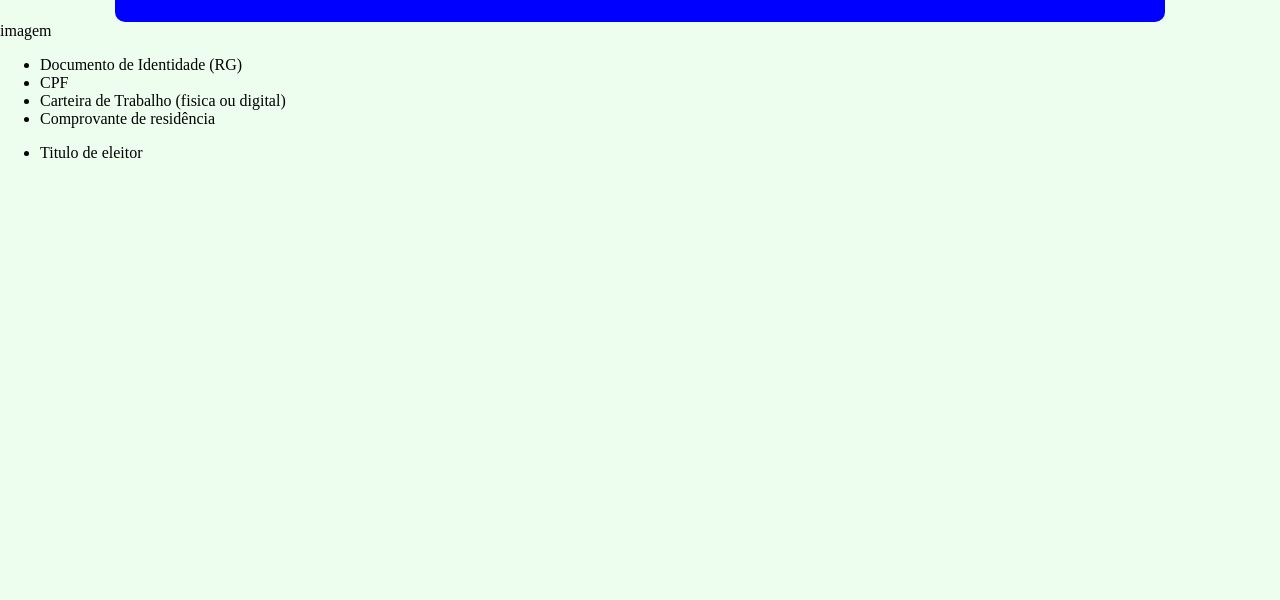
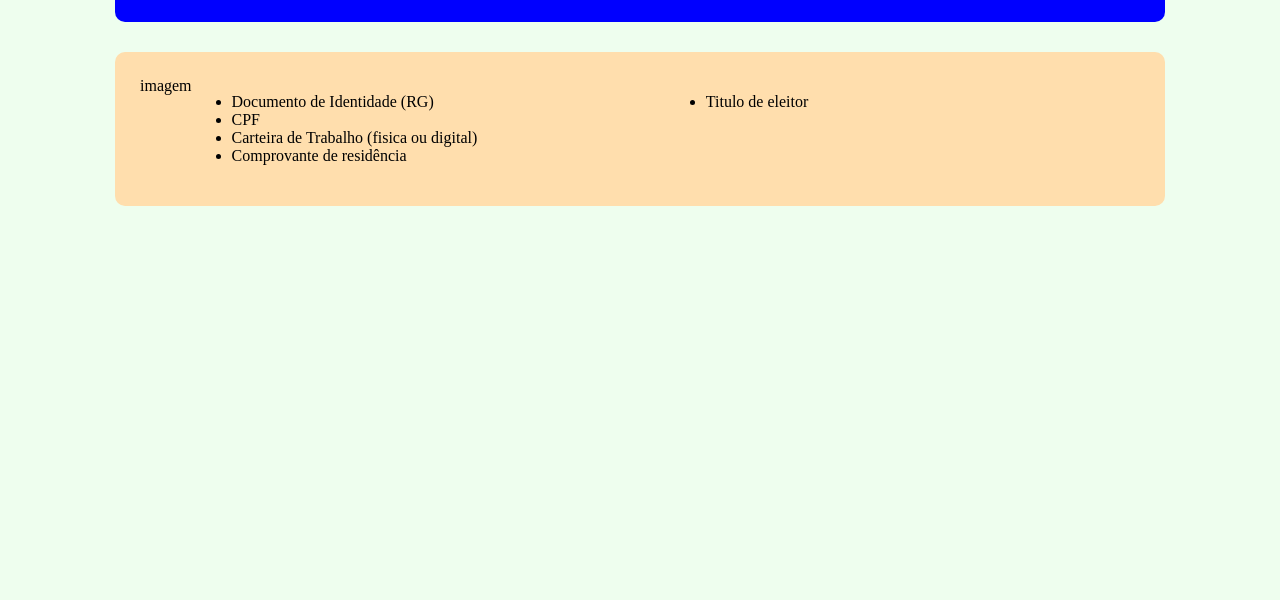
Before and after one commit to isabellanalu/ficha-cadastro, a plain HTML site: page index.html in a window 1280 px wide. Shown: the part 200-800 px from the top of the page. Drawn offline with Linux system fonts and the light colour scheme.

Commit message:
segunda div

```diff
--- a/index.html
+++ b/index.html
@@ -8,16 +8,17 @@
 </head>
 <body>
    <div class="topo">
-    <div class="image"></div>
+    <div class="image">
     <img src="imagens/prancheta.png">
+    </div>
     <div class="cadastro-topo">
     <h1>Ficha de cadastro de funcionario</h1>
     <p>Formulario para coleta de dados pessoais, documentos e informações necessarias para admissão e registro interno do colaborador </p>
         </div>
 </div>
 
-    <div class="documentos-necessarios"
-    <div>imagem</div>
+    <div class="documentos-necessarios">
+    <div class= image-documentos>imagem</div>
    <div class= "dados-left">
     <ul>
         <li>Documento de Identidade (RG)</li>
@@ -26,8 +27,11 @@
         <li>Comprovante de residência</li>
     </ul>
     </div>
-    <div class= "dados-left"></div>
+    <div class= "dados-right">
 <ul>
     <li>Titulo de eleitor</li>
+    </ul>
+    </div>
+    </div>
 </body>
 </html>
--- a/style.css
+++ b/style.css
@@ -34,3 +34,25 @@ flex: 4;
     padding-right: 100px;
 
 }
+.documentos-necessarios {
+display: flex;
+width: 1000px;
+margin: auto;
+background-color: #ffdead;
+padding: 25px;
+margin-top: 30px;
+border-radius: 10px;
+}
+
+.imagem-documentos {
+flex:  1;
+
+}
+
+.dados-left{
+flex: 2;
+}
+.dados-right {
+flex: 2;
+
+}
```
